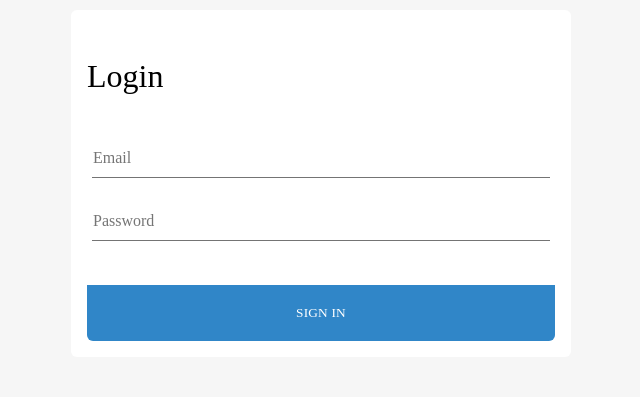
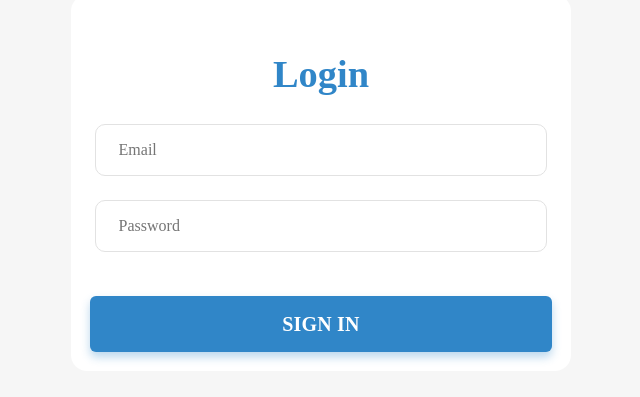
Before and after one commit to nitesh-dev/Amazon-Ecommerce-Site, a Nuxt app in the folder front/: page /login in a window 1280 px wide. Shown: the part 217-614 px from the top of the page, without its empty margins (319-959 px from the left). Built offline with nearby package versions, Linux system fonts and the light colour scheme; no server answers; a web font is replaced by a local one.

Commit message:
oginn page updated

```diff
--- a/front/pages/login.vue
+++ b/front/pages/login.vue
@@ -70,14 +70,21 @@ async function loginIn() {
     align-items: center;
     justify-content: center;
 }
+.login-form h1{
+    text-align: center;
+    font-size: 2.4rem;
+    font-weight: 800 !important;
+    margin-bottom: 1rem;
+    color:var(--color-primary)
+}
 
 .login-form form{
     max-width: 500px;
     width: 100%;
     margin: 1rem;
     background-color: var(--color-surface-variant);
-    padding: 1rem;
-    border-radius: var(--radius-medium);
+    padding: 1.2rem;
+    border-radius: 1rem;
 }
 
 
@@ -95,8 +102,10 @@ async function loginIn() {
     width: 100%;
     padding: 10px 1px;
     border: 0;
-    border-bottom: 1px solid #747474;
+    border: 1px solid var(--color-surface-dark);
     outline: none;
+    border-radius: 10px;
+    padding: 1rem 1.4rem;
     -webkit-transition: all .2s;
     transition: all .2s;
 }
@@ -110,8 +119,10 @@ async function loginIn() {
     text-transform: uppercase;
     background: var(--color-primary);
     color: white;
-    border-bottom-left-radius: var(--radius-medium);
-    border-bottom-right-radius: var(--radius-medium);
+    font-size: var(--medium2-font);
+    font-weight: 600;
+    border-radius: var(--radius-medium);
+    box-shadow: 0 5px 10px 0 #3086c855;
     letter-spacing: 0.2px;
     outline: 0;
     -webkit-transition: all .3s;
```
